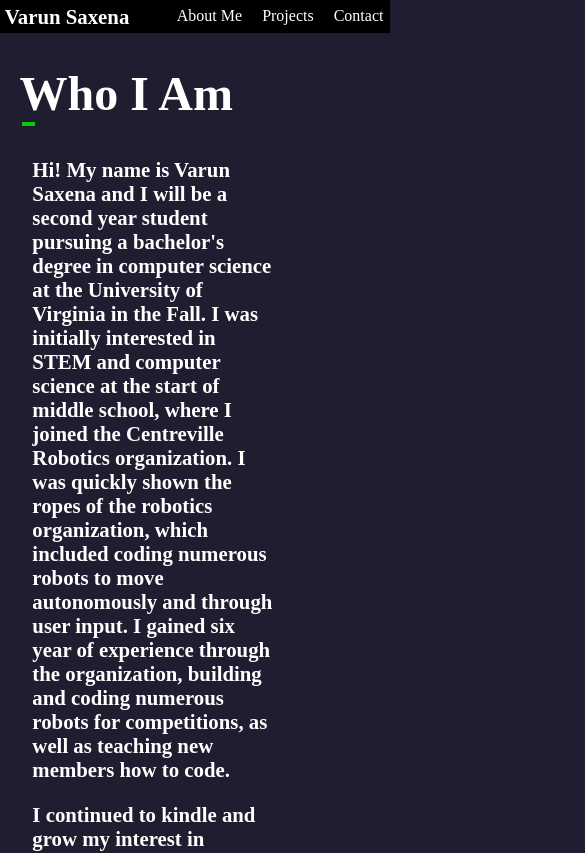
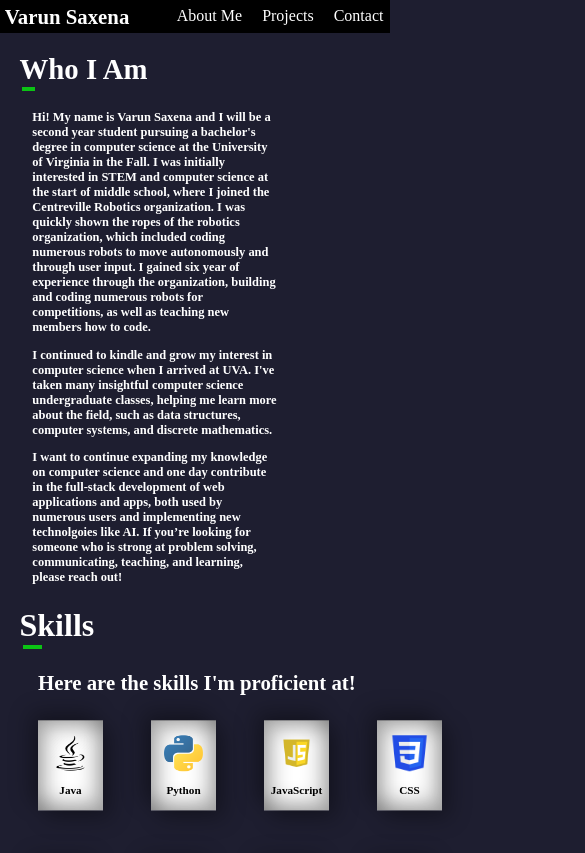
Before and after one commit to Varun-Saxena314/Varun-Saxena314.github.io, a React (Create React App) app: page /about in a window 390 px wide. Shown: the top 853 px of the page, 585 px wide, since content can reach past the window. Built offline with nearby package versions, Linux system fonts and the light colour scheme.

Commit message:
mediaQueries

```diff
--- a/src/about.js
+++ b/src/about.js
@@ -1,6 +1,7 @@
 import React, { useEffect } from 'react';
 import Footer from './Footer';
 import './name.css';
+import './media.css';
 import Java from './images/java_logo.webp';
 import Python from './images/python_logo.png';
 import HTML from './images/HTML_logo.webp';
@@ -47,7 +48,7 @@
     }, []);
     return (
         <div className='container about-container'>
-            <div className='text' style= {{marginLeft: '5%', marginTop: '3%'}}>
+            <div className='text' >
                 <h1 className = 'fade' style = {{fontSize: '300%'}}>Who I Am</h1>
                 <p className='fade'>Hi! My name is Varun Saxena and I will be a second year student
                     pursuing a bachelor's degree in  computer science at the
@@ -71,61 +72,61 @@
                  solving, communicating, teaching, and learning, please reach out!
             </p>
             </div>
-            <div className='altText' style= {{marginLeft: '5%', marginTop: '3%', color: 'white'}}>
-                <h1 className = 'fade' style = {{fontSize: '300%'}}>Skills</h1>
+            <div className='altText'>
+                <h1 className = 'size fade'>Skills</h1>
                     <p className='fade'>Here are the skills I'm proficient at!</p>
                     <div className='skills'>
                         <div className='fade2'>
                             <div className='skillCard'>
-                                <img src={Java} style={{width: '70%', height: '50%'}} alt='Java Logo'/>
+                                <img src={Java}  alt='Java Logo'/>
                                <p1 style={{marginTop: '20%'}}>Java</p1>
                             </div>
                         </div>
                         <div className='fade2'>
                             <div className='skillCard'>
-                            <img src={Python} style={{width: '70%', height: '50%'}} alt='Python Logo'/>
+                            <img src={Python} alt='Python Logo'/>
                                 <p1 style={{marginTop: '20%'}}>Python</p1>
                             </div>
                         </div>
                         <div className='fade2'>
                             <div className='skillCard'>
-                            <img src={JS} style={{width: '70%', height: '50%'}} alt='JavaScript Logo'/>
+                            <img src={JS}  alt='JavaScript Logo'/>
                                 <p1 style={{marginTop: '20%'}}>JavaScript</p1>
                             </div>
                         </div>
                         <div className='fade2'>
                             <div className='skillCard'>
-                            <img src={CSS} style={{width: '70%', height: '50%'}} alt='CSS Logo'/>
+                            <img src={CSS}  alt='CSS Logo'/>
                                 <p1 style={{marginTop: '20%'}}>CSS</p1>
                             </div>
                         </div>
                         <div className='fade2'>
                             <div className='skillCard'>
-                            <img src={HTML} style={{width: '70%', height: '50%'}} alt='HTML Logo'/>
+                            <img src={HTML}  alt='HTML Logo'/>
                                 <p1 style={{marginTop: '20%'}}>HTML</p1>
                             </div>
                         </div>
                         <div className='fade2'>
                             <div className='skillCard'>
-                            <img src={Reac} style={{width: '70%', height: '50%'}} alt='React Logo'/>
+                            <img src={Reac}  alt='React Logo'/>
                                 <p1 style={{marginTop: '20%'}}>React.JS</p1>
                             </div>
                         </div>
                         <div className='fade2'>
                             <div className='skillCard'>
-                            <img src={C} style={{width: '70%', height: '50%'}} alt='C Logo'/>
+                            <img src={C}  alt='C Logo'/>
                                 <p1 style={{marginTop: '20%'}}>C</p1>
                             </div>
                         </div>
                         <div className='fade2'>
                             <div className='skillCard'>
-                            <img src={SQL} style={{width: '70%', height: '50%'}} alt='SQL Logo'/>
+                            <img src={SQL} alt='SQL Logo'/>
                                 <p1 style={{marginTop: '20%'}}>SQL</p1>
                             </div>
                         </div>
                     </div>
               </div>
-              <div className='text' style= {{marginLeft: '5%', marginTop: '3%', color: 'white'}}>
+              <div className='text'>
                 <h1 className = 'fade' style = {{fontSize: '300%'}}>Hobbies</h1>
                     <p className='fade'> My favorite passtimes and hobbies include playing basketball,
                         playing volleyball, cooking delicious food, sketching and drawing,
--- a/src/media.css
+++ b/src/media.css
@@ -1,4 +1,5 @@
 @media (max-width: 1024px){
+    /* homepage */
     .GreetingPage{
         font-size: 300%;
       }
@@ -16,8 +17,25 @@
       .gap{
         margin-top: 6%;
       }
+      /*About*/
+      .text{
+        font-size: 80%;
+        max-width: 66%;
+      }
+      .skillCard{
+        width: 90px;
+        height: 130px;
+      }
+      /*project*/
+      .project-container p{
+        font-size: 100%;
+      }
+      .project-container h1{
+        font-size: 250%;
+      }
 }
 @media (max-width: 768px){
+    /* homepage */
     .GreetingPage{
         font-size: 250%;
       }
@@ -36,8 +54,25 @@
       .gap{
         margin-top: 8%;
       }
+      /*About*/
+      .text{
+        font-size: 70%;
+        max-width: 66%;
+      }
+      .skillCard{
+        width: 80px;
+        height: 105px;
+      }
+      /*project*/
+      .project-container p{
+        font-size: 100%;
+      }
+      .project-container h1{
+        font-size: 250%;
+      }
 }
 @media (max-width: 560px){
+    /* homepage */
     .GreetingPage{
         font-size: 150%;
         margin-top: 10vh;
@@ -62,9 +97,35 @@
       .left {
         font-size: 130%;
       }
-
+      /*About*/
+      .text{
+        font-size: 60%;
+        max-width: 66%;
+      }
+      .skillCard{
+        width: 65px;
+        height: 90px;
+      }
+      .skillCard p1{
+        font-size: 70%;
+      }
+      .skillCard img{
+        width: 60%;
+        height: 40%;
+      }
+      .size{
+        font-size: 200%;
+      }
+      /*project*/
+      .project-container p{
+        font-size: 90%;
+      }
+      .project-container h1{
+        font-size: 200%;
+      }
 }
 @media (max-width: 321px){
+    /* homepage */
     .GreetingPage{
         font-size: 100%;
         margin-top: 10vh;
@@ -93,5 +154,50 @@
         gap: 10px ;
         font-size: 80%;
       }
-
+       /*About*/
+       .text{
+        font-size: 35%;
+        max-width: 70%;
+      }
+      .altText{
+        font-size: 25%;
+        max-width: 70%;
+      }
+      .skillCard{
+        width: 30px;
+        height: 40px;
+      }
+      .skills{
+        grid-template-columns: repeat(4, 1fr);
+        gap: 1rem;
+        margin-top: 12%;
+        margin-left: 10%;
+       }
+      .skillCard p1{
+        font-size: 25%;
+      }
+      .skillCard img{
+        width: 50%;
+        height: 35%;
+      }
+      .size{
+        font-size: 300%;
+      }
+      .about-container{
+        width: 100%;
+      }
+      .text{
+        margin-top: 10%;
+      }
+      .altText{
+        margin-Top: 10%;
+      }
+      /*project*/
+      .project-container p{
+        font-size: 70%;
+        margin-top: 20%;
+      }
+      .project-container h1{
+        font-size: 150%;
+      }
 }
--- a/src/name.css
+++ b/src/name.css
@@ -31,6 +31,9 @@
   font-weight: bold;
   color: white;
   max-width: 66%;
+  margin-Left: 5%;
+  margin-Top: 3%;
+   color: white;
 }
 .text2{
   font-family: 'Arial, sans-serif';
@@ -41,6 +44,9 @@
 .altText{
   font-family: 'Arial, sans-serif';
   font-weight: bold;
+  margin-Left: 5%;
+  margin-Top: 3%;
+  color: white;
 }
 .skills{
  width: 90%;
@@ -67,6 +73,10 @@
   -8px -8px 20px rgba(0, 0, 0, 0.3),
   -8px -8px 20px rgba(0, 0, 0, 0.3) inset;
   animation: bounce 2s infinite;
+}
+.skillCard img{
+  width: 70%;
+  height: 50%;
 }
 nav {
   position: -webkit-sticky; /* For Safari */
@@ -137,6 +147,9 @@
   color: white;
   width: 100%;
 }
+.size{
+  font-size: 300%;
+}
 .gap{
   margin-top: 4%;
 }
@@ -170,6 +183,9 @@
 .project-container p{
   margin-left: 5%;
   font-size: 130%;
+}
+.project-container h1{
+  font-size: 300%;
 }
 .fade{
   opacity: 0;
--- a/src/project.js
+++ b/src/project.js
@@ -22,7 +22,7 @@
     return (
         <div className='container project-container'>
         <div className='text2' style={{ marginLeft: '5%', marginTop: '3%'}}>
-          <h1 className='fade' style={{ fontSize: '300%' }}>Projects</h1>
+          <h1 className='fade'>Projects</h1>
           <p className='fade'>
             Developed a website which allows you to play TicTacToe!
         </p>
```
